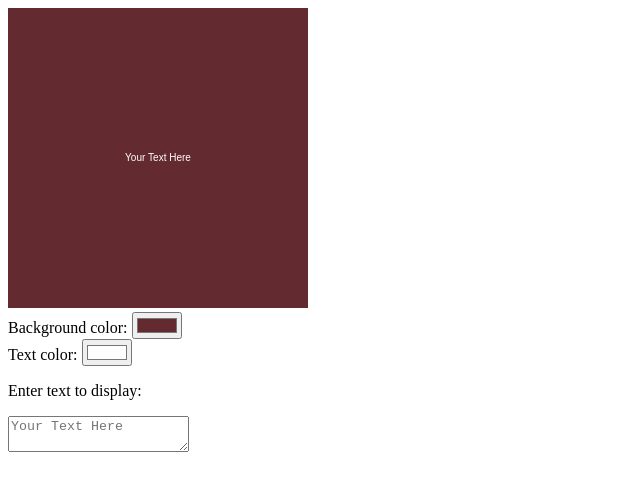
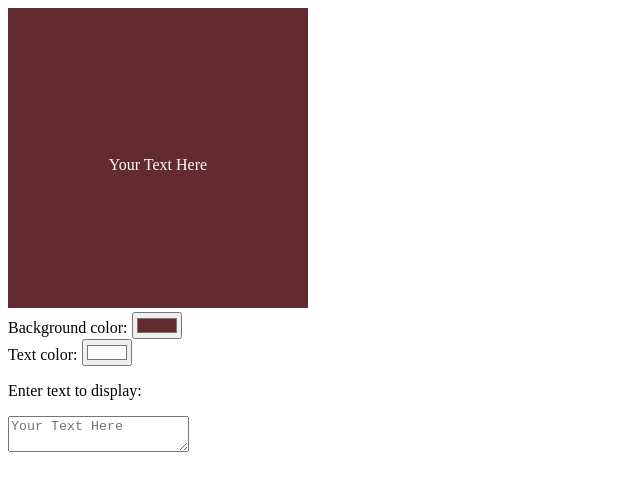
Before and after one commit to rmleg/blog-card-generator, a plain HTML site: page index.html in a window 1280 px wide. Shown: the full height of the page, 0-640 px from the left. Drawn offline with Linux system fonts and the light colour scheme.

Commit message:
adding text and vertically centering it

```diff
--- a/index.html
+++ b/index.html
@@ -5,7 +5,15 @@
   </head>
   <body>
     <main>
-      <canvas></canvas>
+      <!-- <svg
+        xmlns="http://www.w3.org/2000/svg"
+        width="400"
+        height="400"
+        viewBox="0 0 400 400"
+      >
+        <rect width="100%" height="100%" fill="#000" />
+      </svg> -->
+      <div class="svg"></div>
       <section class="inputs">
         <div>
           <label for="bg-color">Background color: </label>
--- a/scripts.js
+++ b/scripts.js
@@ -1,18 +1,62 @@
-const canvas = document.querySelector("canvas");
-const context = canvas.getContext("2d");
+const svgContainer = document.querySelector(".svg");
+// const context = canvas.getContext("2d");
 
 const inputs = document.querySelectorAll("input, textarea");
 
-let width = 300;
-let height = 300;
-
 let options = {
-  text: "Your Text Here",
+  width: 300,
+  height: 300,
+  text: ["Your Text Here"],
   bgColor: "#632b30",
   textColor: "#fefefe",
 };
 
-const paintCanvas = (options) => {
+const initSvg = () => {
+  const svg = document.createElementNS("http://www.w3.org/2000/svg", "svg");
+  svg.setAttribute("width", options.width);
+  svg.setAttribute("height", options.height);
+  svg.setAttribute("viewBox", `0 0 ${options.width} ${options.height}`);
+  return svg;
+};
+
+const drawSvg = () => {
+  const svg = initSvg();
+  const bgRect = document.createElementNS("http://www.w3.org/2000/svg", "rect");
+  bgRect.setAttribute("width", "100%");
+  bgRect.setAttribute("height", "100%");
+  bgRect.setAttribute("fill", options.bgColor);
+
+  const text = document.createElementNS("http://www.w3.org/2000/svg", "text");
+  options.text.forEach((line) => {
+    const tspan = document.createElementNS(
+      "http://www.w3.org/2000/svg",
+      "tspan"
+    );
+    tspan.setAttribute("x", options.width / 2);
+    tspan.setAttribute("dy", "1em");
+    tspan.textContent = line;
+    text.appendChild(tspan);
+  });
+  text.setAttribute("fill", options.textColor);
+  text.setAttribute("x", options.width / 2);
+  text.setAttribute("y", options.height / 2);
+  text.setAttribute("text-anchor", "middle");
+  text.setAttribute("dominant-baseline", "middle");
+
+  svg.appendChild(bgRect);
+  svg.appendChild(text);
+
+  svgContainer.firstChild
+    ? svgContainer.firstChild.replaceWith(svg)
+    : svgContainer.appendChild(svg);
+
+  const textOffsetY = (options.height - text.getBBox().height) / 2;
+  text.setAttribute("y", textOffsetY);
+};
+
+drawSvg();
+
+/* const paintCanvas = (options) => {
   // background
   context.fillStyle = options.bgColor;
   context.fillRect(0, 0, width, height);
@@ -22,7 +66,7 @@ const paintCanvas = (options) => {
   context.textAlign = "center";
   context.textBaseline = "middle";
   context.fillText(options.text, width / 2, height / 2);
-};
+}; */
 
 /* const paintText = (options) => {
   context.fillStyle = color;
@@ -31,31 +75,29 @@ const paintCanvas = (options) => {
   context.fillText(text, width / 2, height / 2);
 }; */
 
-const updateCanvas = (e) => {
+const updateSvg = (e) => {
   switch (e.target.name) {
     case "bg-color":
       options.bgColor = e.target.value;
-      paintCanvas(options);
+      drawSvg(options);
       break;
     case "text-color":
       options.textColor = e.target.value;
-      paintCanvas(options);
+      drawSvg(options);
       break;
     case "text":
-      options.text = e.target.value;
-      paintCanvas(options);
+      options.text = e.target.value.split("\n");
+      drawSvg(options);
       break;
     default:
       console.log("default case");
   }
 };
 
-inputs.forEach((input) => input.addEventListener("change", updateCanvas));
+inputs.forEach((input) => input.addEventListener("change", updateSvg));
 
-canvas.width = width;
-canvas.height = height;
+/* canvas.width = width;
+canvas.height = height; */
 
 /* context.fillStyle = "#632b30";
 context.fillRect(0, 0, width, height); */
-
-paintCanvas(options);
```
